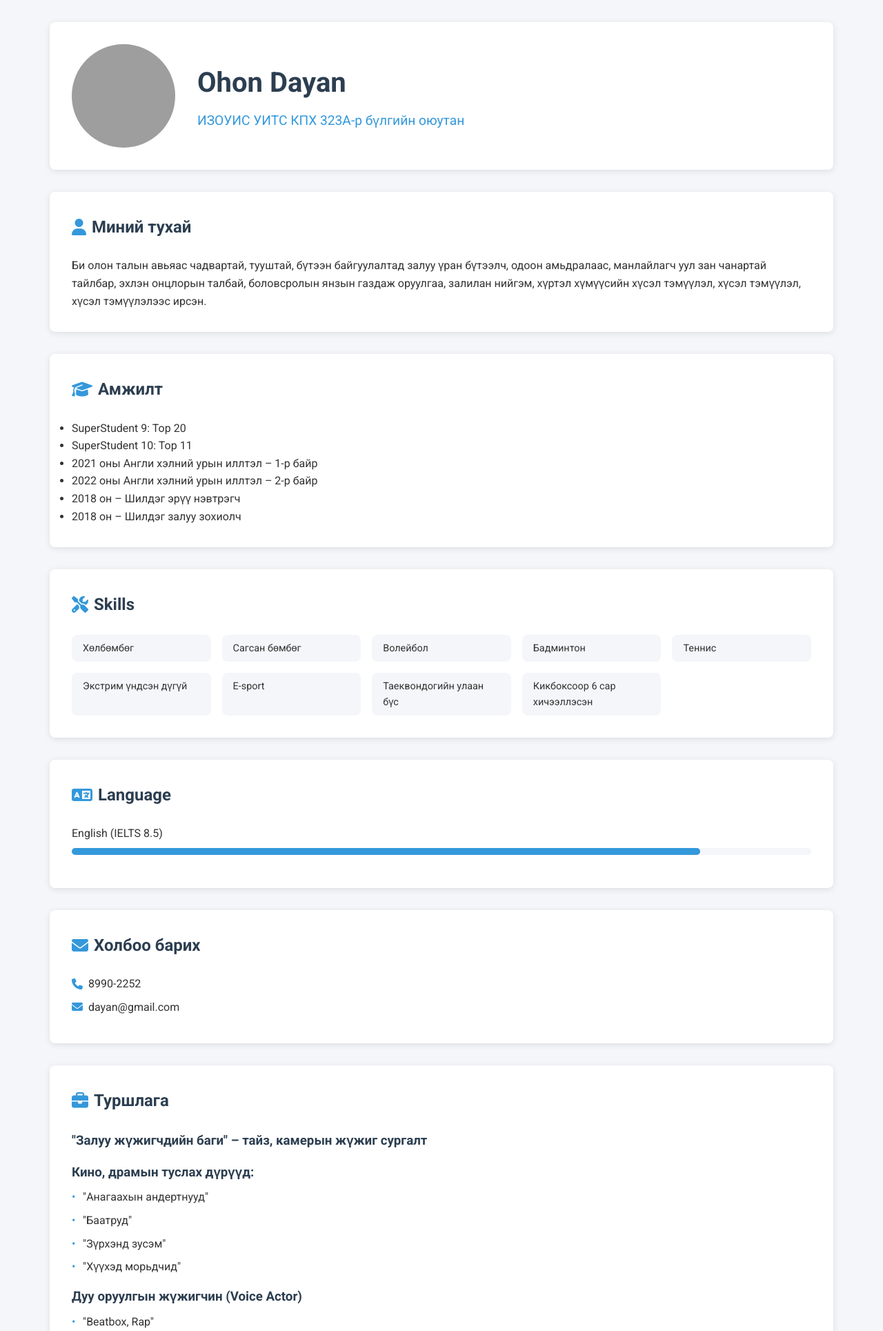
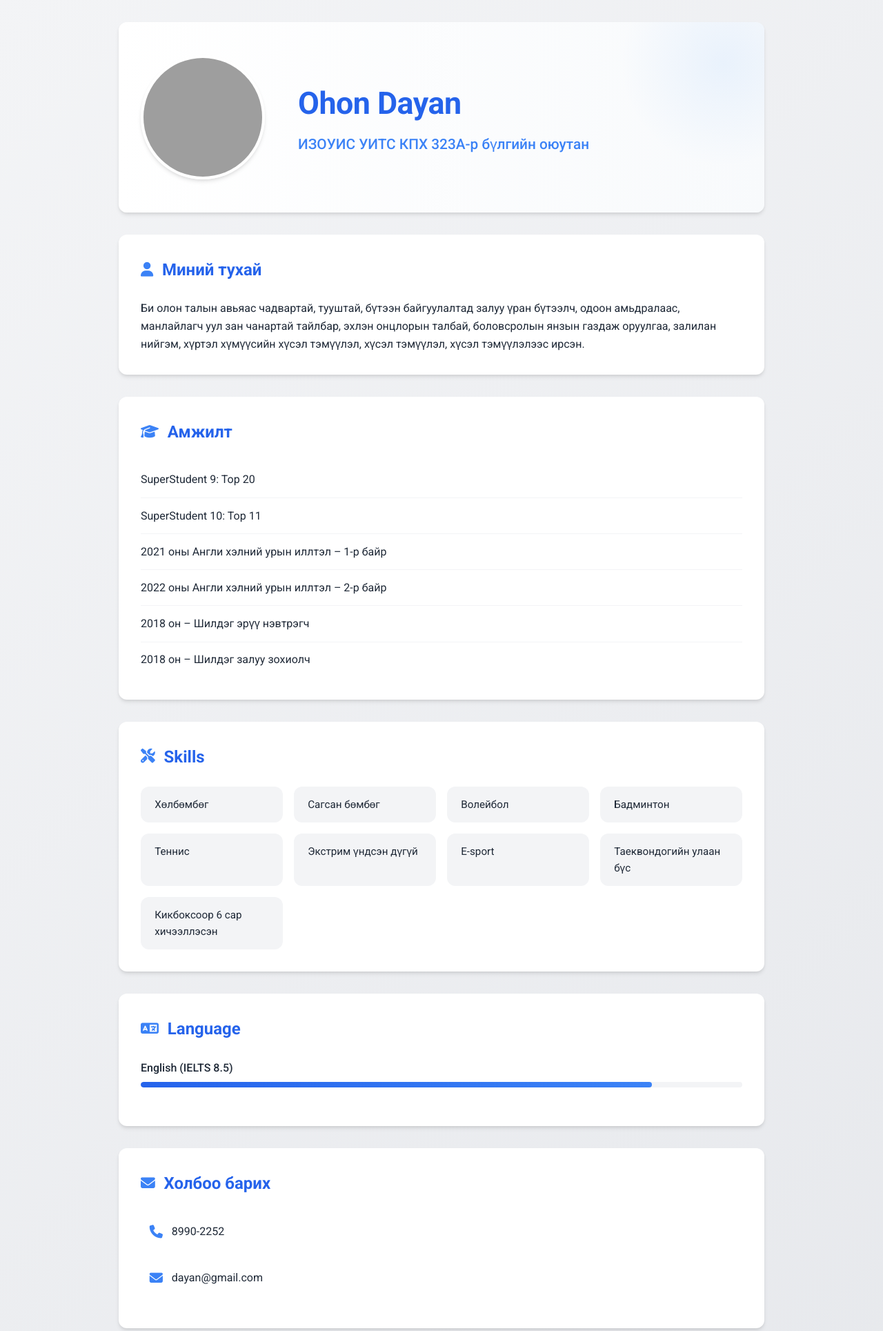
Before and after one commit to Day9n/DayanCV, a PHP site: page / in a window 1280 px wide. Shown: the top 1929 px of the page at 69% size. Run offline with PHP 8.4, Linux system fonts and the light colour scheme; grey boxes are pictures that could not be loaded.

Commit message:
Update file structure for GitHub Pages

```diff
--- a/css/style.css
+++ b/css/style.css
@@ -1,9 +1,11 @@
 :root {
-    --primary-color: #2c3e50;
-    --secondary-color: #3498db;
-    --text-color: #333;
-    --light-gray: #f5f6fa;
-    --border-radius: 8px;
+    --primary-color: #2563eb;
+    --secondary-color: #3b82f6;
+    --accent-color: #60a5fa;
+    --text-color: #1f2937;
+    --light-gray: #f3f4f6;
+    --border-radius: 12px;
+    --box-shadow: 0 4px 6px -1px rgba(0, 0, 0, 0.1), 0 2px 4px -1px rgba(0, 0, 0, 0.06);
 }
 
 * {
@@ -16,35 +18,59 @@ body {
     font-family: 'Roboto', sans-serif;
     line-height: 1.6;
     color: var(--text-color);
-    background-color: var(--light-gray);
+    background: linear-gradient(135deg, #f3f4f6 0%, #e5e7eb 100%);
+    min-height: 100vh;
 }
 
 .container {
-    max-width: 1200px;
-    margin: 0 auto;
-    padding: 2rem;
+    max-width: 1000px;
+    margin: 2rem auto;
+    padding: 0 2rem;
 }
 
 /* Header Styles */
 .header {
-    background-color: white;
-    padding: 2rem;
+    background: linear-gradient(to right, #ffffff, #f8fafc);
+    padding: 3rem 2rem;
     border-radius: var(--border-radius);
-    box-shadow: 0 2px 10px rgba(0, 0, 0, 0.1);
+    box-shadow: var(--box-shadow);
     margin-bottom: 2rem;
+    position: relative;
+    overflow: hidden;
+}
+
+.header::before {
+    content: '';
+    position: absolute;
+    top: 0;
+    right: 0;
+    width: 300px;
+    height: 300px;
+    background: radial-gradient(circle, var(--accent-color) 0%, transparent 70%);
+    opacity: 0.1;
+    transform: translate(30%, -30%);
 }
 
 .profile-container {
     display: flex;
     align-items: center;
-    gap: 2rem;
+    gap: 3rem;
+    position: relative;
+    z-index: 1;
 }
 
 .profile-image {
-    width: 150px;
-    height: 150px;
+    width: 180px;
+    height: 180px;
     border-radius: 50%;
     overflow: hidden;
+    border: 4px solid white;
+    box-shadow: var(--box-shadow);
+    transition: transform 0.3s ease;
+}
+
+.profile-image:hover {
+    transform: scale(1.05);
 }
 
 .profile-image img {
@@ -54,23 +80,31 @@ body {
 }
 
 .profile-info h1 {
-    font-size: 2.5rem;
+    font-size: 2.8rem;
     color: var(--primary-color);
     margin-bottom: 0.5rem;
+    font-weight: 700;
+    letter-spacing: -0.5px;
 }
 
 .profile-info .subtitle {
-    font-size: 1.2rem;
+    font-size: 1.3rem;
     color: var(--secondary-color);
+    font-weight: 500;
 }
 
 /* Section Styles */
 .section {
-    background-color: white;
+    background: white;
     padding: 2rem;
     border-radius: var(--border-radius);
-    box-shadow: 0 2px 10px rgba(0, 0, 0, 0.1);
+    box-shadow: var(--box-shadow);
     margin-bottom: 2rem;
+    transition: transform 0.3s ease;
+}
+
+.section:hover {
+    transform: translateY(-2px);
 }
 
 .section h2 {
@@ -78,73 +112,113 @@ body {
     margin-bottom: 1.5rem;
     display: flex;
     align-items: center;
-    gap: 0.5rem;
+    gap: 0.8rem;
+    font-size: 1.5rem;
+    font-weight: 600;
 }
 
 .section h2 i {
     color: var(--secondary-color);
+    font-size: 1.3rem;
 }
 
 /* Skills Section */
 .skills ul {
     list-style: none;
     display: grid;
-    grid-template-columns: repeat(auto-fill, minmax(200px, 1fr));
+    grid-template-columns: repeat(auto-fill, minmax(180px, 1fr));
     gap: 1rem;
 }
 
 .skills li {
     background-color: var(--light-gray);
-    padding: 0.5rem 1rem;
+    padding: 0.8rem 1.2rem;
     border-radius: var(--border-radius);
-    font-size: 0.9rem;
+    font-size: 0.95rem;
+    transition: all 0.3s ease;
+    border: 1px solid transparent;
+}
+
+.skills li:hover {
+    background-color: white;
+    border-color: var(--accent-color);
+    transform: translateY(-2px);
+    box-shadow: var(--box-shadow);
 }
 
 /* Language Section */
 .language-item {
-    margin-bottom: 1rem;
+    margin-bottom: 1.5rem;
+}
+
+.language-item span {
+    display: block;
+    margin-bottom: 0.5rem;
+    font-weight: 500;
 }
 
 .progress-bar {
     width: 100%;
-    height: 10px;
+    height: 8px;
     background-color: var(--light-gray);
-    border-radius: 5px;
-    margin-top: 0.5rem;
+    border-radius: 4px;
+    overflow: hidden;
 }
 
 .progress {
     height: 100%;
-    background-color: var(--secondary-color);
-    border-radius: 5px;
+    background: linear-gradient(to right, var(--primary-color), var(--secondary-color));
+    border-radius: 4px;
+    transition: width 1.5s ease-in-out;
 }
 
 /* Contact Section */
 .contact p {
     display: flex;
     align-items: center;
-    gap: 0.5rem;
-    margin-bottom: 0.5rem;
+    gap: 0.8rem;
+    margin-bottom: 1rem;
+    padding: 0.8rem;
+    border-radius: var(--border-radius);
+    transition: all 0.3s ease;
+}
+
+.contact p:hover {
+    background-color: var(--light-gray);
 }
 
 .contact i {
     color: var(--secondary-color);
+    font-size: 1.2rem;
 }
 
 /* Experience Section */
+.experience-item {
+    padding: 1rem;
+    border-radius: var(--border-radius);
+    transition: all 0.3s ease;
+}
+
+.experience-item:hover {
+    background-color: var(--light-gray);
+}
+
 .experience-item h3 {
     color: var(--primary-color);
-    margin: 1rem 0 0.5rem 0;
+    margin: 1rem 0 0.8rem 0;
+    font-size: 1.2rem;
+    font-weight: 600;
 }
 
 .experience-item ul {
     list-style: none;
-    margin-left: 1rem;
+    margin-left: 1.5rem;
 }
 
 .experience-item li {
-    margin-bottom: 0.5rem;
+    margin-bottom: 0.8rem;
     position: relative;
+    padding-left: 1rem;
 }
 
 .experience-item li::before {
@@ -152,20 +226,79 @@ body {
     color: var(--secondary-color);
     position: absolute;
     left: -1rem;
+    font-size: 1.2rem;
+}
+
+/* Education Section */
+.education ul {
+    list-style: none;
+}
+
+.education li {
+    padding: 0.8rem 0;
+    border-bottom: 1px solid var(--light-gray);
+    transition: all 0.3s ease;
+}
+
+.education li:last-child {
+    border-bottom: none;
+}
+
+.education li:hover {
+    padding-left: 0.5rem;
+    color: var(--primary-color);
 }
 
 /* Responsive Design */
 @media (max-width: 768px) {
+    .container {
+        margin: 1rem auto;
+        padding: 0 1rem;
+    }
+
     .profile-container {
         flex-direction: column;
         text-align: center;
+        gap: 1.5rem;
     }
 
     .profile-image {
         margin: 0 auto;
+        width: 150px;
+        height: 150px;
+    }
+
+    .profile-info h1 {
+        font-size: 2.2rem;
+    }
+
+    .profile-info .subtitle {
+        font-size: 1.1rem;
     }
 
     .skills ul {
         grid-template-columns: 1fr;
     }
+
+    .section {
+        padding: 1.5rem;
+    }
 }
+
+/* Print Styles */
+@media print {
+    body {
+        background: white;
+    }
+
+    .container {
+        max-width: 100%;
+        margin: 0;
+        padding: 0;
+    }
+
+    .section {
+        break-inside: avoid;
+        page-break-inside: avoid;
+    }
+}
```
Also changed, not shown: images/Dayan.jpg (added), 2 other files.
